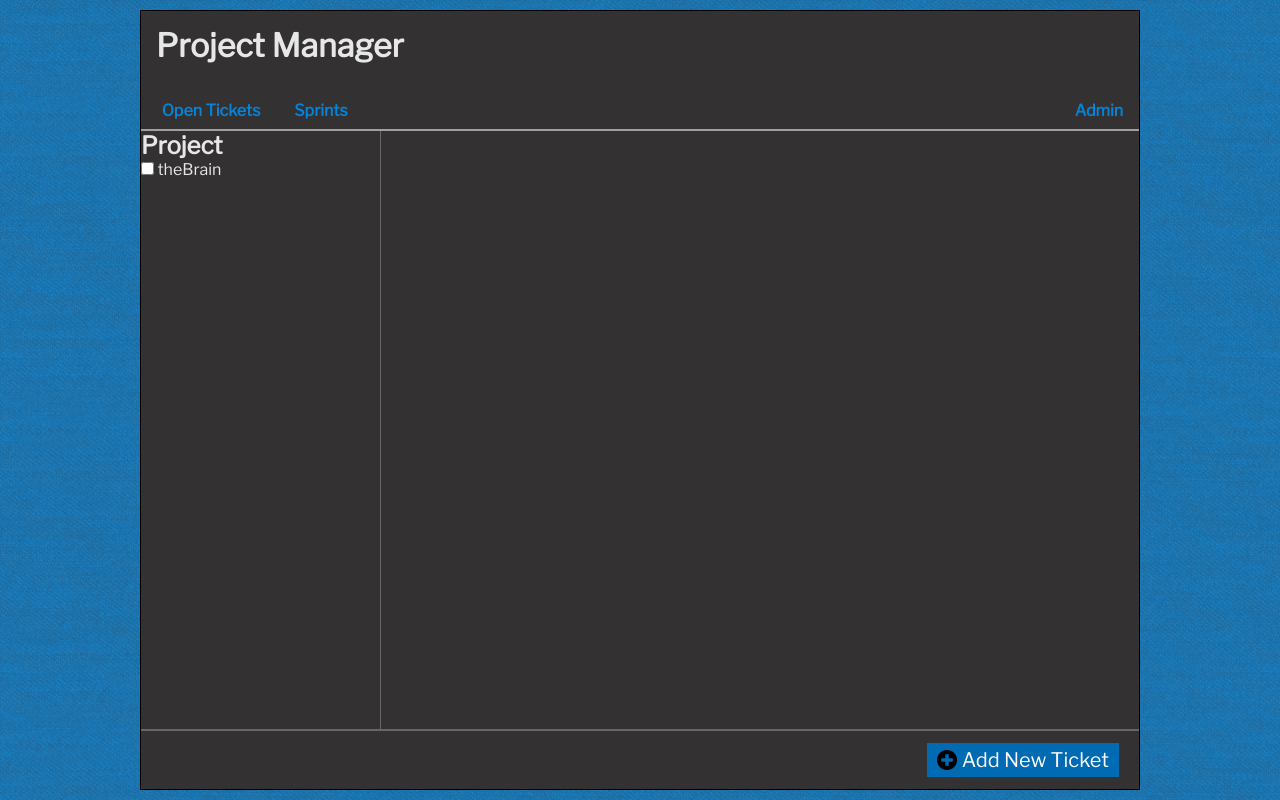
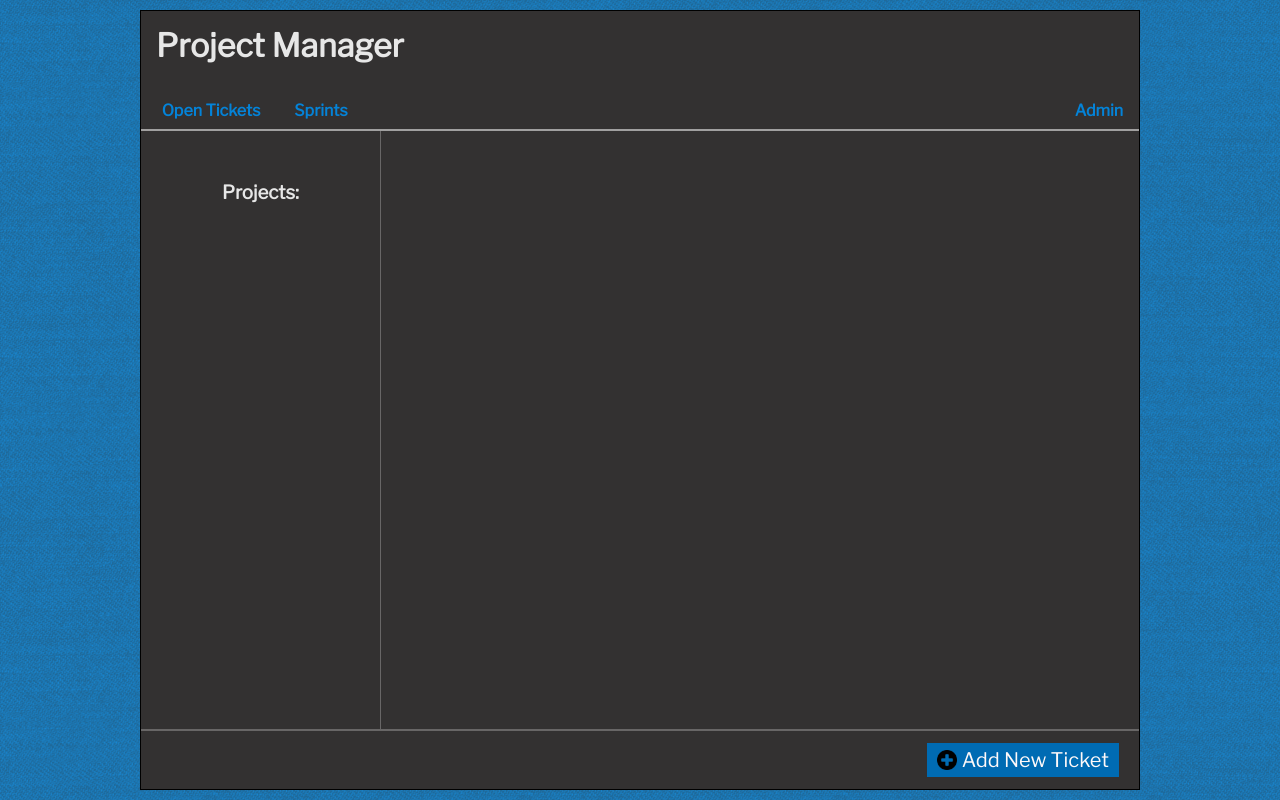
Before and after one commit to JasonB101/project-manager, a React (Create React App) app in the folder client/: page / in a window 1280 px wide. Built offline with nearby package versions, Linux system fonts and the light colour scheme.

Commit message:
Started on Search Criteria

```diff
--- a/client/src/components/View/OpenTickets/SearchCriteria/ProjectList/ProjectList.js
+++ b/client/src/components/View/OpenTickets/SearchCriteria/ProjectList/ProjectList.js
@@ -1,14 +1,18 @@
 import React from "react";
-import Styles from "./ProjectList.scss"
+import Styles from "./ProjectList.module.scss"
 
 const ProjectList = (props) => {
 
+    const {projects} = props;
+
+    const projectNames = projects.map(x => <li key={x}><input type="checkbox" /> {x}</li>)
+
     return (
         <div className={Styles.wrapper}>
-            <h2>Project</h2>
-            <section>
-                <label><input type="checkbox" /> theBrain</label>
-            </section>
+            <h3>Projects:</h3>
+            <ul>
+                {projectNames}
+            </ul>
         </div>
     );
 }
--- a/client/src/components/View/OpenTickets/SearchCriteria/ProjectList/ProjectList.scss
+++ b/client/src/components/View/OpenTickets/SearchCriteria/ProjectList/ProjectList.module.scss
@@ -3,4 +3,8 @@
     section {
         padding: 10px;
     }
+
+    ul {
+        list-style: none;
+    }
 }
--- a/client/src/components/View/OpenTickets/SearchCriteria/SearchCriteria.js
+++ b/client/src/components/View/OpenTickets/SearchCriteria/SearchCriteria.js
@@ -1,12 +1,18 @@
-import React from "react";
+import React, {useContext} from "react";
 import Styles from "./SearchCriteria.module.scss";
 import ProjectList from "./ProjectList/ProjectList"
+import {storeData} from "../../../../Store"
 
 const SearchCriteria = (props) => {
 
+    const storeDataContext = useContext(storeData);
+    const {openTickets} = storeDataContext.openTicketsHook;
+    const projects = new Set(openTickets.map(x => x.projectName));
+
+
     return (
         <div className={Styles.wrapper}>
-            <ProjectList/>
+            <ProjectList projects={[...projects]}/>
        </div>
     );
 }
--- a/client/src/components/View/OpenTickets/SearchCriteria/SearchCriteria.module.scss
+++ b/client/src/components/View/OpenTickets/SearchCriteria/SearchCriteria.module.scss
@@ -1,5 +1,8 @@
 .wrapper {
+    display: flex;
+    flex-direction: column;
+    align-items: center;
     border-right: 1px solid rgb(104, 102, 102);
     grid-area: sc;
-    overflow: hidden;
+    padding-top: 40px;
 }
```
